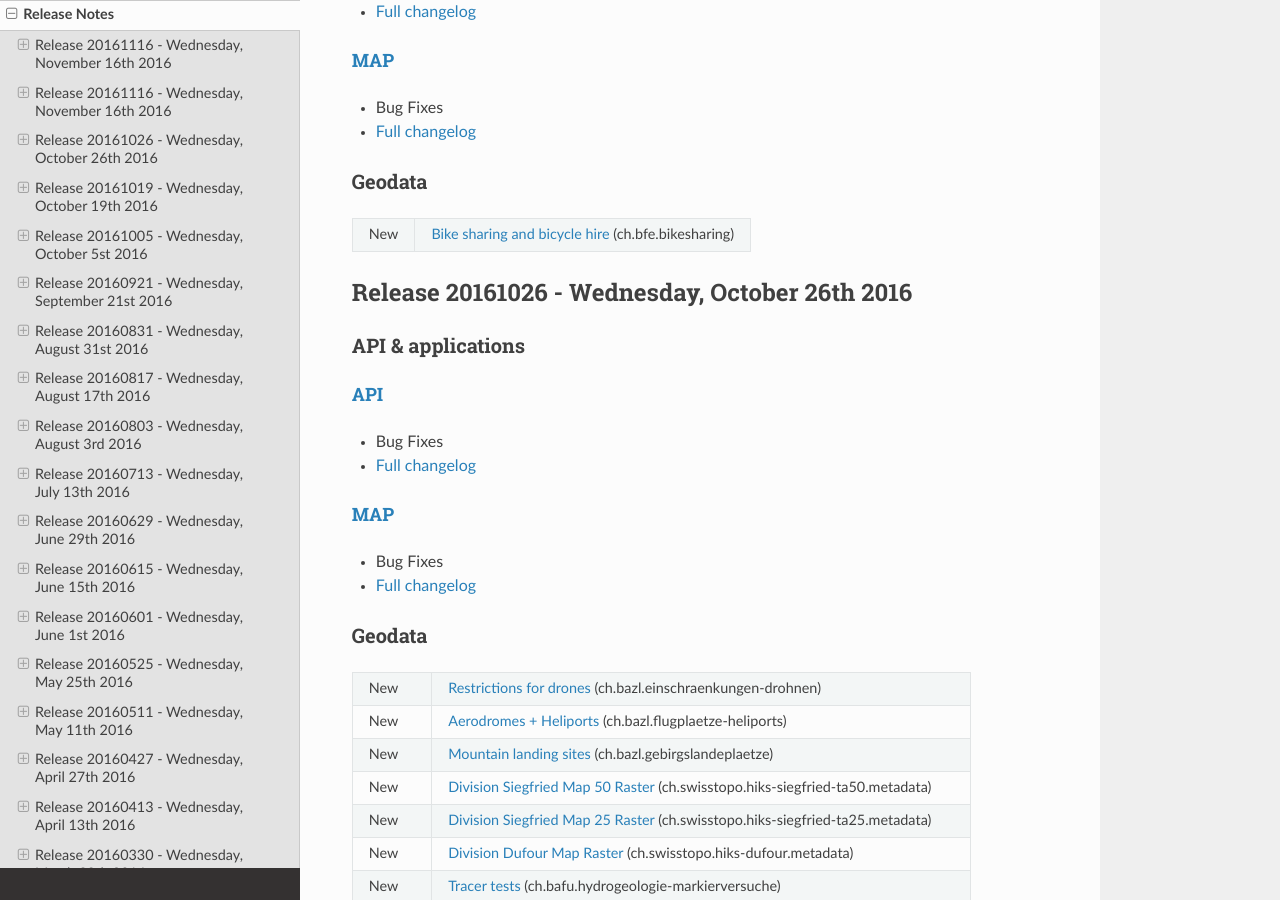
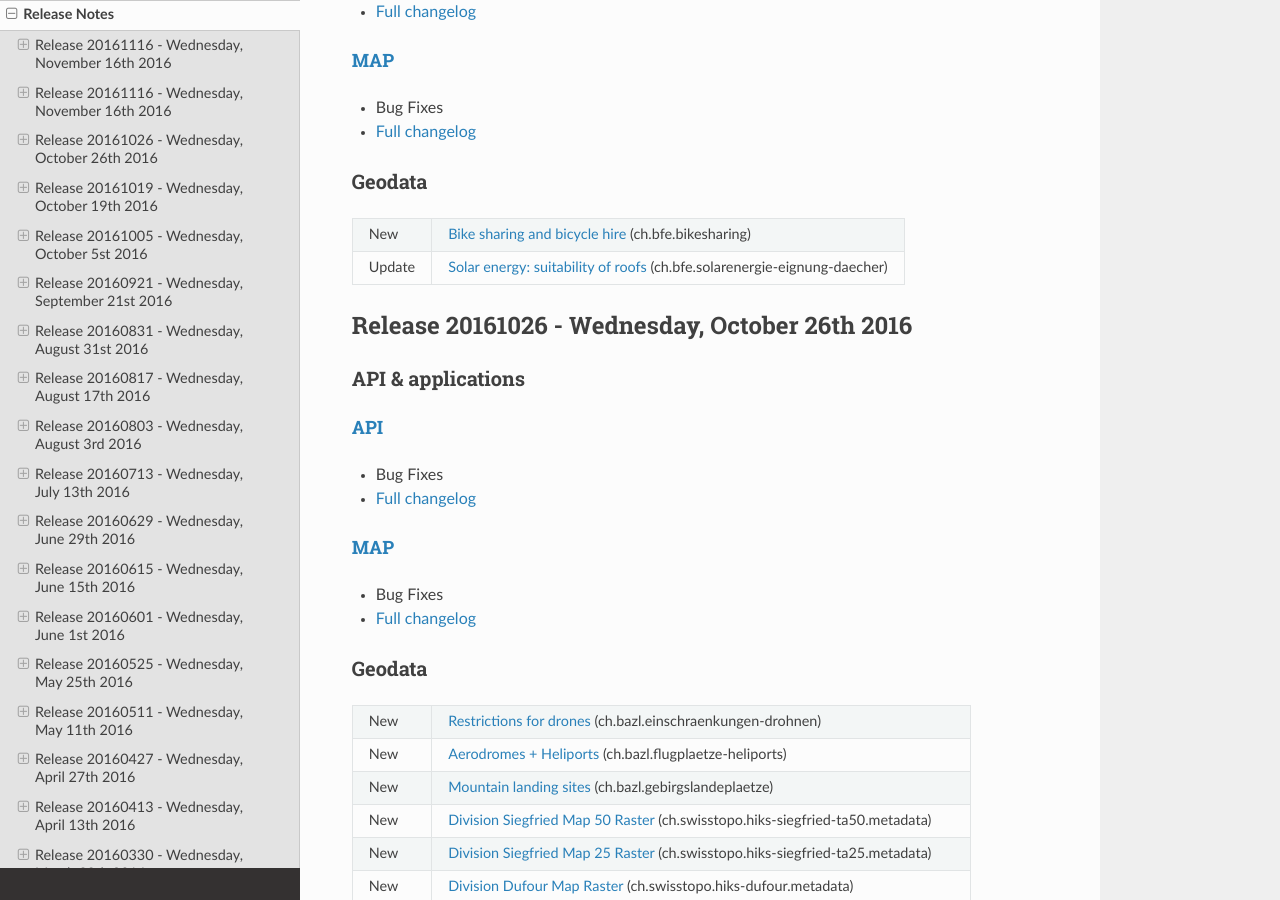
Before and after one commit to swisstopo-test/doc-chsdi3, a Sphinx documentation site: the page built from source/releasenotes/index.rst, in a window 1280 px wide and 900 px high, scrolled down 1005 px. Built offline with Sphinx 7.4.7 and the Read the Docs theme 2.0.0, drawn with Linux system fonts in a browser that asks for light colours.

Commit message:
added solarkataster daecher

```diff
--- a/source/releasenotes/index.rst
+++ b/source/releasenotes/index.rst
@@ -74,9 +74,11 @@ API & applications
 
 Geodata
 *******
-+--------+---------------------------------------------------------------------------------------------------------+
-| New    | `Bike sharing and bicycle hire <//map.geo.admin.ch/?layers=ch.bfe.bikesharing>`__ (ch.bfe.bikesharing)  |
-+--------+---------------------------------------------------------------------------------------------------------+
++--------+-------------------------------------------------------------------------------------------------------------------------------------------------------------+
+| New    | `Bike sharing and bicycle hire <//map.geo.admin.ch/?layers=ch.bfe.bikesharing>`__ (ch.bfe.bikesharing)                                                      |
++--------+-------------------------------------------------------------------------------------------------------------------------------------------------------------+
+| Update | `Solar energy: suitability of roofs <//map.geo.admin.ch/?layers=ch.bfe.solarenergie-eignung-daecher&topic=energie>`__ (ch.bfe.solarenergie-eignung-daecher) |
++--------+-------------------------------------------------------------------------------------------------------------------------------------------------------------+
 
 
 .. _releasenotes_20161026:
```
